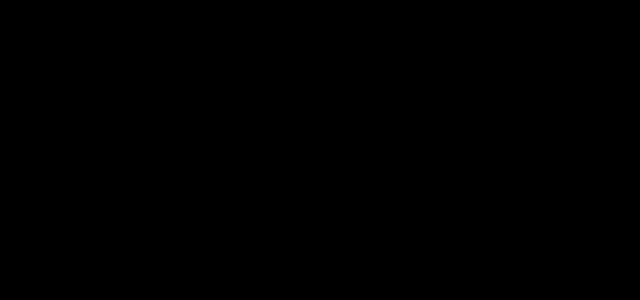
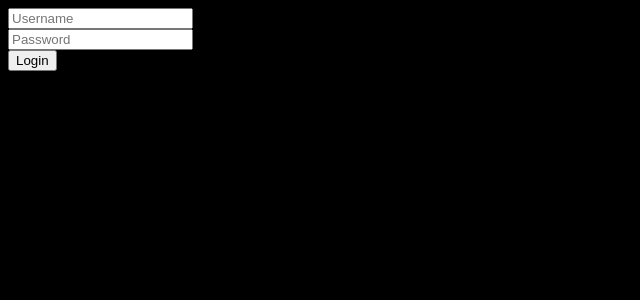
Before and after one commit to KWIZERA-CALEB/rest_api_django, a React (Vite) app in the folder frontend/: page /login in a window 1280 px wide. Before the commit this address had no page. Shown: the top 300 px of the page, without its empty margins (0-640 px from the left). Built offline with nearby package versions, Linux system fonts and the light colour scheme.

Commit message:
Updated login

```diff
--- a/frontend/src/App.jsx
+++ b/frontend/src/App.jsx
@@ -4,6 +4,7 @@
 import SingleTodo from './pages/SingleTodo'
 import EditTodo from './pages/EditTodo'
 import CreateTodo from './pages/CreateTodo'
+import Login from './pages/Login'
 
 
 
@@ -14,6 +15,7 @@
     <>
       <Routes>
         <Route path="/" element={<Welcome />} />
+        <Route path="/login" element={<Login />} />
 
         <Route path="/todos" element={<Todos />} />
         <Route path="/add" element={<CreateTodo />} />
--- /dev/null
+++ b/frontend/src/pages/Login.jsx
@@ -0,0 +1,52 @@
+import React, {useState} from 'react'
+import { loginUser } from '../services/loginservice'
+import { useNavigate } from 'react-router-dom'
+
+const Login = () => {
+    const [username, setUsername] = useState('')
+    const [password, setPassword] = useState('')
+    const navigate = useNavigate()
+
+    const handleUsernameChange = (e)=> {
+        setUsername(e.target.value)
+    }
+
+    const handlePasswordChange = (e)=> {
+        setPassword(e.target.value)
+    }
+
+    const handleLogin = async (e)=> {
+        e.preventDefault()
+        const data = {
+            username,
+            password
+        }
+        try {
+            const token = await loginUser(data)
+            localStorage.setItem('accesstoken', token)
+            navigate('/todos')
+        }catch(error) {
+            console.log(error)
+            throw error
+        }
+    }
+
+
+  return (
+    <div>
+      <form onSubmit={handleLogin}>
+        <div>
+            <input type="text" placeholder="Username" value={username} onChange={handleUsernameChange} />
+        </div>
+        <div>
+            <input type="password" placeholder="Password" value={password} onChange={handlePasswordChange} />
+        </div>
+        <div>
+            <button type="submit">Login</button>
+        </div>
+      </form>
+    </div>
+  )
+}
+
+export default Login
--- a/frontend/src/pages/Todos.jsx
+++ b/frontend/src/pages/Todos.jsx
@@ -1,8 +1,21 @@
-import React from 'react'
+import React, { useState, useEffect } from 'react'
 import SingleTodo from '../components/atoms/SingleTodo'
-import { Link } from 'react-router-dom'
+import { Link, useNavigate } from 'react-router-dom'
+
 
 const Todos = () => {
+  const navigate = useNavigate()
+
+  useEffect(() => {
+      const token = localStorage.getItem('accesstoken')
+
+      if (!token) {
+        navigate('/')
+        return;
+      }
+
+  }, [navigate])
+
   return (
     <div>
       Todos
--- a/frontend/src/pages/Welcome.jsx
+++ b/frontend/src/pages/Welcome.jsx
@@ -1,9 +1,11 @@
-import React from 'react'
+import React, { useEffect } from 'react'
+import { Link } from 'react-router-dom'
 
 const Welcome = () => {
   return (
     <div>
       Get Started
+      <Link to={'/login'}>Login</Link>
     </div>
   )
 }
--- /dev/null
+++ b/frontend/src/services/loginservice.js
@@ -0,0 +1,13 @@
+import axios from 'axios'
+
+const BASE_API_URL = 'http://127.0.0.1:8000'
+
+export const loginUser = async (data)=> {
+    try {
+        const response = await axios.post(`${BASE_API_URL}/api/token/`, data)
+        return response.data.access
+    }catch(error) {
+        console.log(error)
+        throw error
+    }
+}
```
Also changed, not shown: 1 other file (tests, documents, lock files or other folders).
